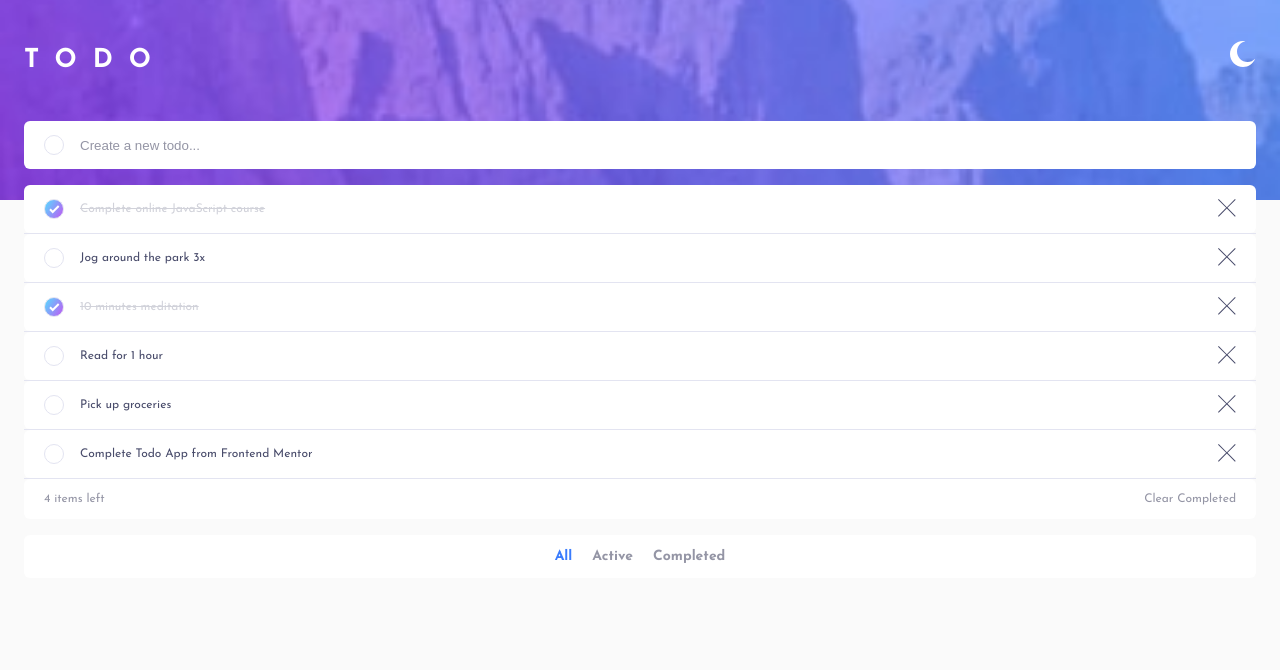
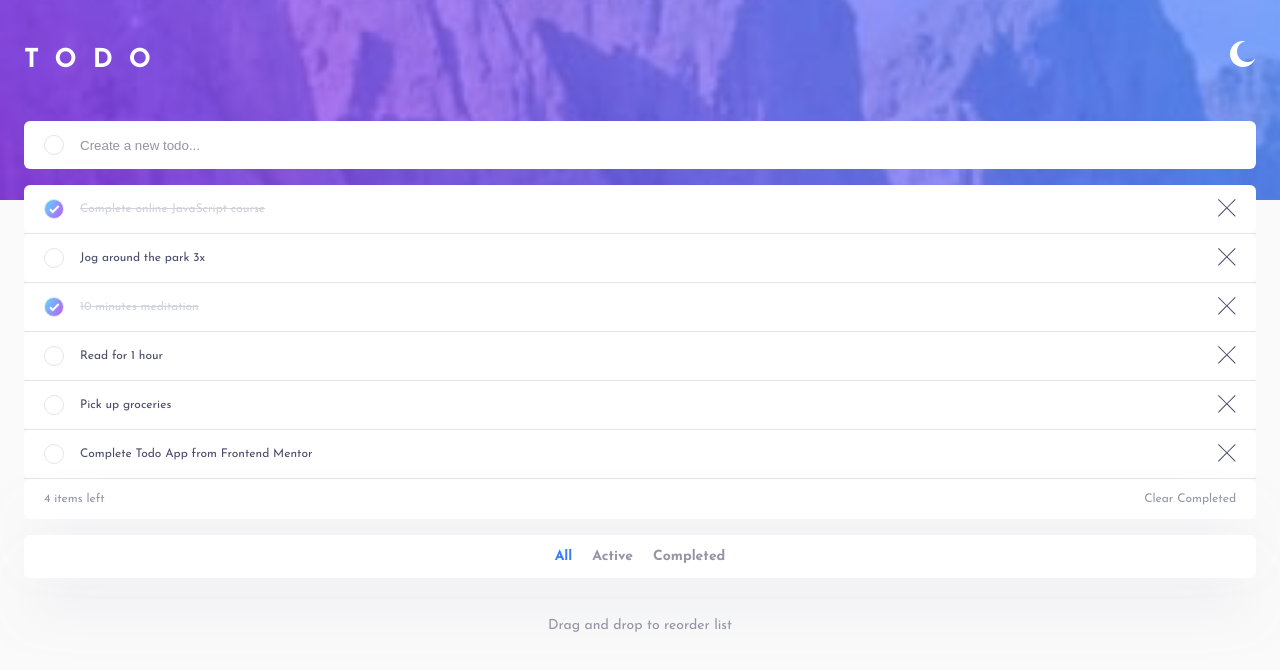
Before and after one commit to flying-turtle001/todo-app, a React (Create React App) app: page / in a window 1280 px wide. Shown: the top 670 px of the page. Built offline with nearby package versions, Linux system fonts and the light colour scheme.

Commit message:
improve styling

```diff
--- a/src/App.js
+++ b/src/App.js
@@ -91,6 +91,7 @@ const App = () => {
         onClearCompletedTodos={clearCompletedTodosHandler}
       />
       <Filter currentFilter={filter} onChangeFilter={chageFilterHandler} />
+      <p className={styles.text}>Drag and drop to reorder list</p>
     </div>
   );
 };
--- a/src/App.module.css
+++ b/src/App.module.css
@@ -9,3 +9,11 @@
   background-repeat: no-repeat;
   height: 200px;
 }
+
+.text {
+  margin-top: 40px;
+  font-size: 14px;
+  font-weight: 400;
+  color: #9495a5;
+  text-align: center;
+}
--- a/src/components/Todos/Filter.module.css
+++ b/src/components/Todos/Filter.module.css
@@ -1,5 +1,6 @@
 .container {
   margin-top: 16px;
+  box-shadow: 0px 35px 50px -15px rgba(194, 195, 214, 0.5);
 }
 
 .wrapper {
--- a/src/components/Todos/TodoListFooter.js
+++ b/src/components/Todos/TodoListFooter.js
@@ -4,12 +4,14 @@ import styles from "./TodoListFooter.module.css";
 
 const TodoListFooter = (props) => {
   return (
+    <div className={styles.container}>
       <BaseRow>
         <div className={styles.wrapper}>
           <span>{props.itemsLeft} items left</span>
           <span onClick={props.onClearCompletedTodos}>Clear Completed</span>
         </div>
       </BaseRow>
+    </div>
   );
 };
 
--- a/src/components/Todos/TodoListFooter.module.css
+++ b/src/components/Todos/TodoListFooter.module.css
@@ -1,3 +1,7 @@
+.container {
+  box-shadow: 0px 35px 50px -15px rgba(194, 195, 214, 0.5);
+}
+
 .wrapper {
   display: flex;
   flex-direction: row;
```
Lines whose indentation alone changed are shown as unchanged.
